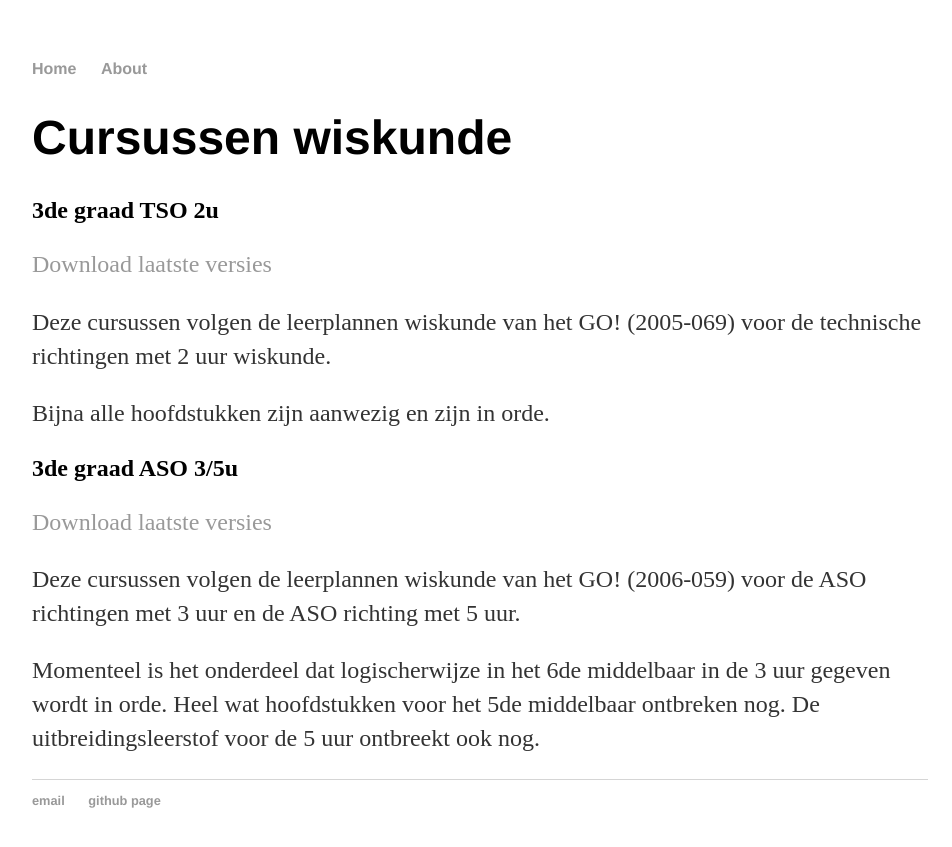
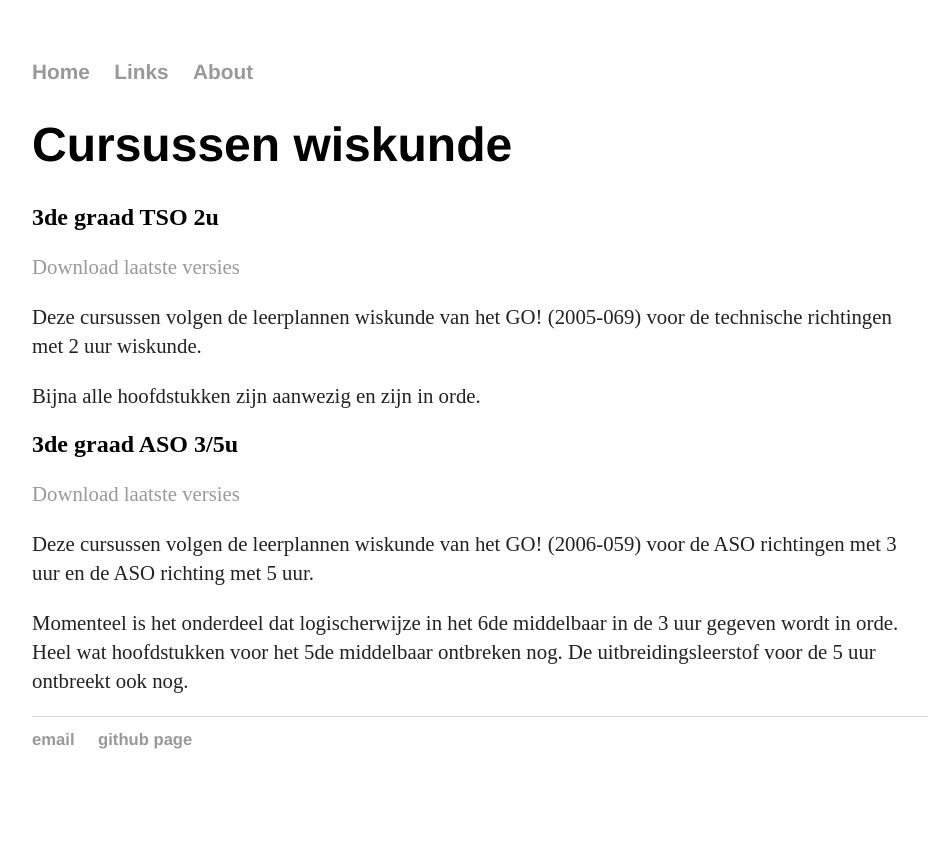
Before and after one commit to gowiz/gowiz.github.io, a Jekyll site: the page built from index.md, in a window 1280 px wide. Shown: the top 847 px of the page, without its empty margins (160-1112 px from the left). Built offline with Jekyll 4.4.1, drawn with Linux system fonts in a browser that asks for light colours.

Commit message:
Add links and references

```diff
--- a/_layouts/default.html
+++ b/_layouts/default.html
@@ -10,6 +10,7 @@
     <nav>
       <ul>
 	<li><a href="/">Home</a></li>
+	<li><a href="/links.html">Links</a></li>
 	<li><a href="/about.html">About</a></li>
       </ul>
     </nav>
--- a/css/main.css
+++ b/css/main.css
@@ -24,8 +24,13 @@
     font-family:'Helvetica', 'Arial', 'Sans-Serif';
 }
 p {
-    font-size: 1.5em;
+    font-size: 1.3em;
     line-height: 1.4em;
+    color: #222;
+}
+li {
+    font-size: 1.3em;
+    line-height: 1.2em;
     color: #333;
 }
 footer {
```
Also changed, not shown: links.md (added, +14 -0 lines).
